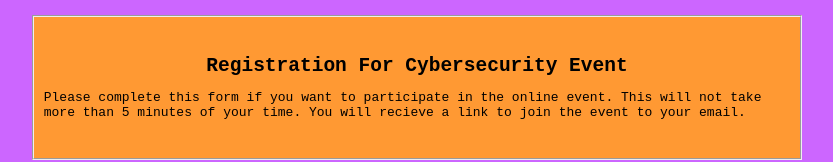
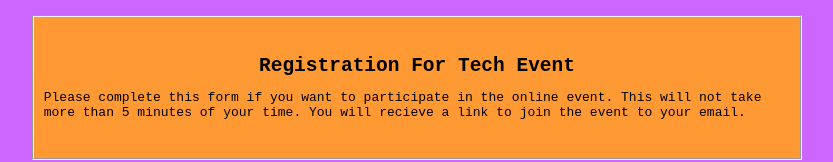
Before and after one commit to nataliiazab/Tech-event, a plain HTML site: page index.html in a window 1280 px wide. Shown: the top 162 px of the page, without its empty margins (223-1056 px from the left). Drawn offline with Linux system fonts and the light colour scheme.

Commit message:
Update index.html

```diff
--- a/index.html
+++ b/index.html
@@ -7,7 +7,7 @@
   <div style="width:800px; margin:0 auto;" class="container">
     <header class="header">
       <fieldset>
-      <h1 id="title" class="text-left">Registration for cybersecurity event</h1>
+      <h1 id="title" class="text-left">Registration for Tech event</h1>
       <p id="description" class="description text-left">
         Please complete this form if you want to participate in the online event. This will not take more than 5 minutes of your time. You will recieve a
         link to join the event to your email.</p>
```
